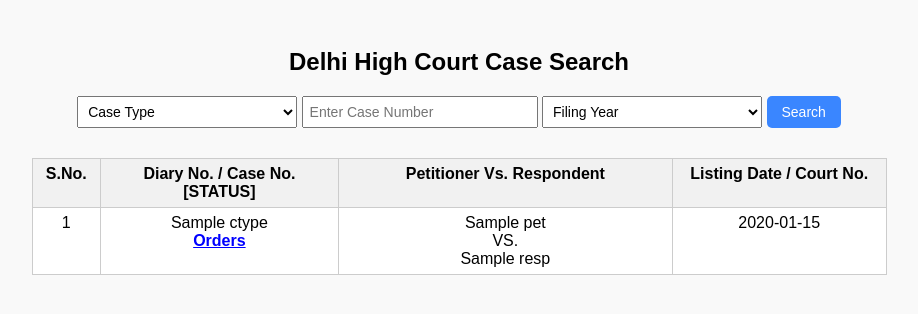
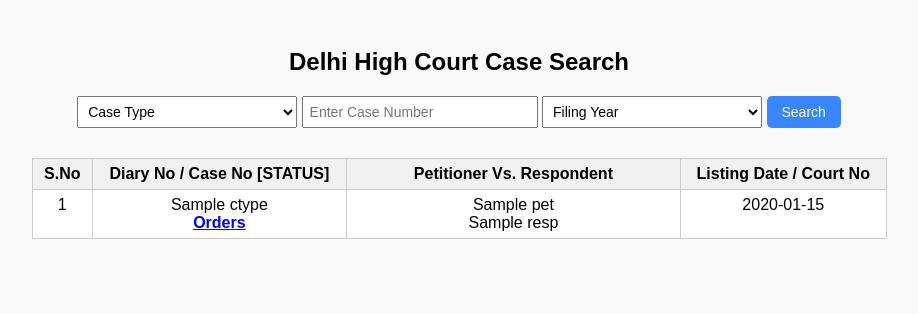
Before and after one commit to VidyaMuvva789/Court-Data-Fetcher, a Django app: template cases/templates/search.html in a window 1280 px wide. Shown: the top 314 px of the page, without its empty margins (181-1099 px from the left). Run offline with Django 5.2, Linux system fonts and the light colour scheme; tables that the repository leaves empty hold one stand-in row (values such as "Sample post"); the template is opened without the code that fills it: values that come from a table or form of the project are taken from there, most other values are stand-ins (such as "Sample title", 1, 10 or a date in 2020).

Commit message:
Update search.html

```diff
--- a/cases/templates/search.html
+++ b/cases/templates/search.html
@@ -1,12 +1,9 @@
 {% extends "base.html" %}
-
 {% block content %}
 <h2>Delhi High Court Case Search</h2>
-
 {% if error %}
   <div class="error">{{ error }}</div>
 {% endif %}
-
 <div class="form-container">
   <form method="post" action="{% url 'search_case' %}">
     {% csrf_token %}
@@ -16,16 +13,15 @@
     <button type="submit">Search</button>
   </form>
 </div>
-
 {% if data %}
   <div class="table-container">
     <table>
       <thead>
         <tr>
-          <th style="width: 7%;">S.No.</th>
-          <th style="width: 28%;">Diary No. / Case No. [STATUS]</th>
+          <th style="width: 6%;">S.No</th>
+          <th style="width: 30%;">Diary No / Case No [STATUS]</th>
           <th style="width: 40%;">Petitioner Vs. Respondent</th>
-          <th style="width: 25%;">Listing Date / Court No.</th>
+          <th style="width: 24%;">Listing Date / Court No</th>
         </tr>
       </thead>
       <tbody>
@@ -35,23 +31,14 @@
           <td>
             {{ case.ctype|safe }}<br>
             {% if case.orderlink %}
-              <a href="{{ case.orderlink }}" style="color:blue; text-decoration: underline;" target="_blank" rel="noopener">
+              <a href="{% url 'order_details' %}?url={{ case.orderlink|urlencode }}"
+                 style="color:blue; text-decoration: underline;">
                 <strong>Orders</strong>
               </a>
             {% endif %}
           </td>
-          <td>
-            {{ case.pet|default_if_none:""|safe }}
-            {% if "VS." not in case.pet and "VS." not in case.resp %}
-              <br>VS.<br>
-            {% else %}
-              <br>
-            {% endif %}
-            {{ case.resp|default_if_none:""|safe }}
-          </td>
-          <td>
-            {{ case.orderdate|default_if_none:""|safe }}<br>
-          </td>
+          <td>{{ case.pet|default_if_none:""|safe }}<br>{{ case.resp|default_if_none:""|safe }}</td>
+          <td>{{ case.orderdate|default_if_none:""|safe }}</td>
         </tr>
         {% empty %}
         <tr><td colspan="4">No results found.</td></tr>
```
